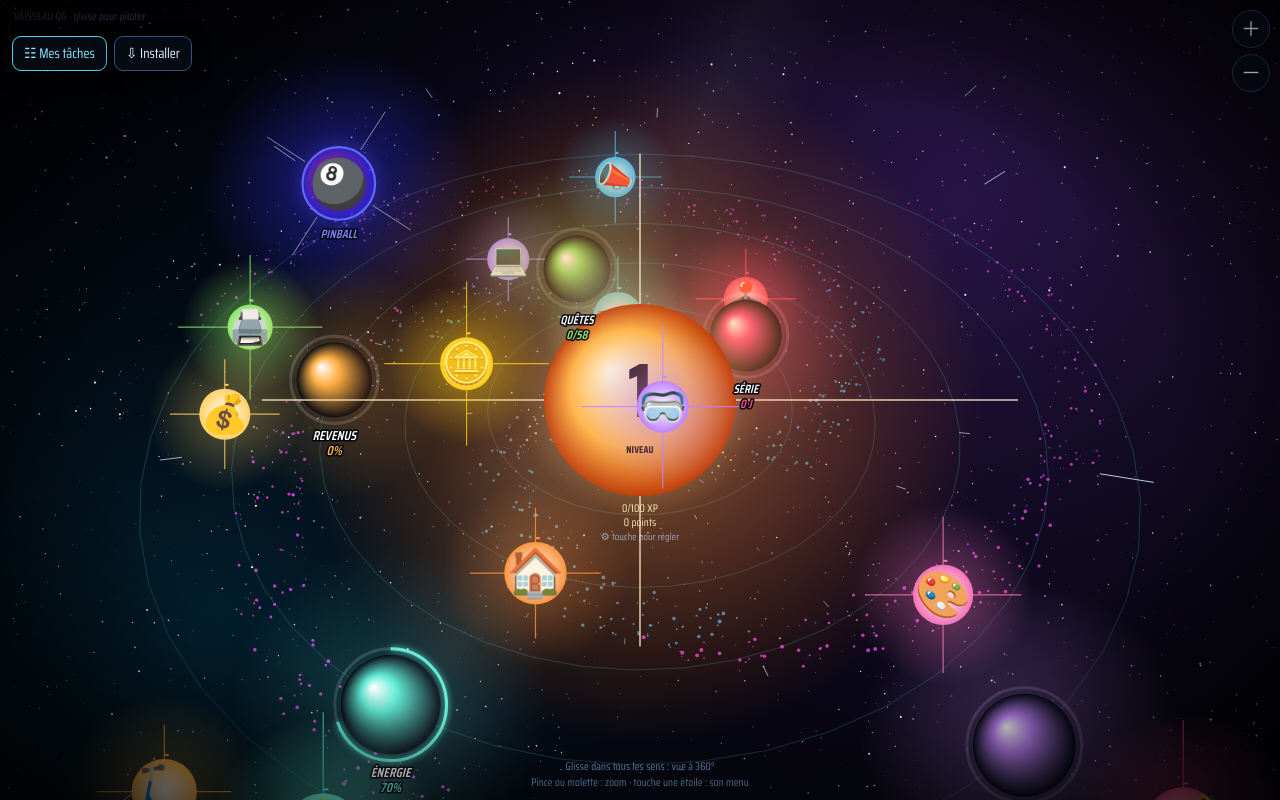
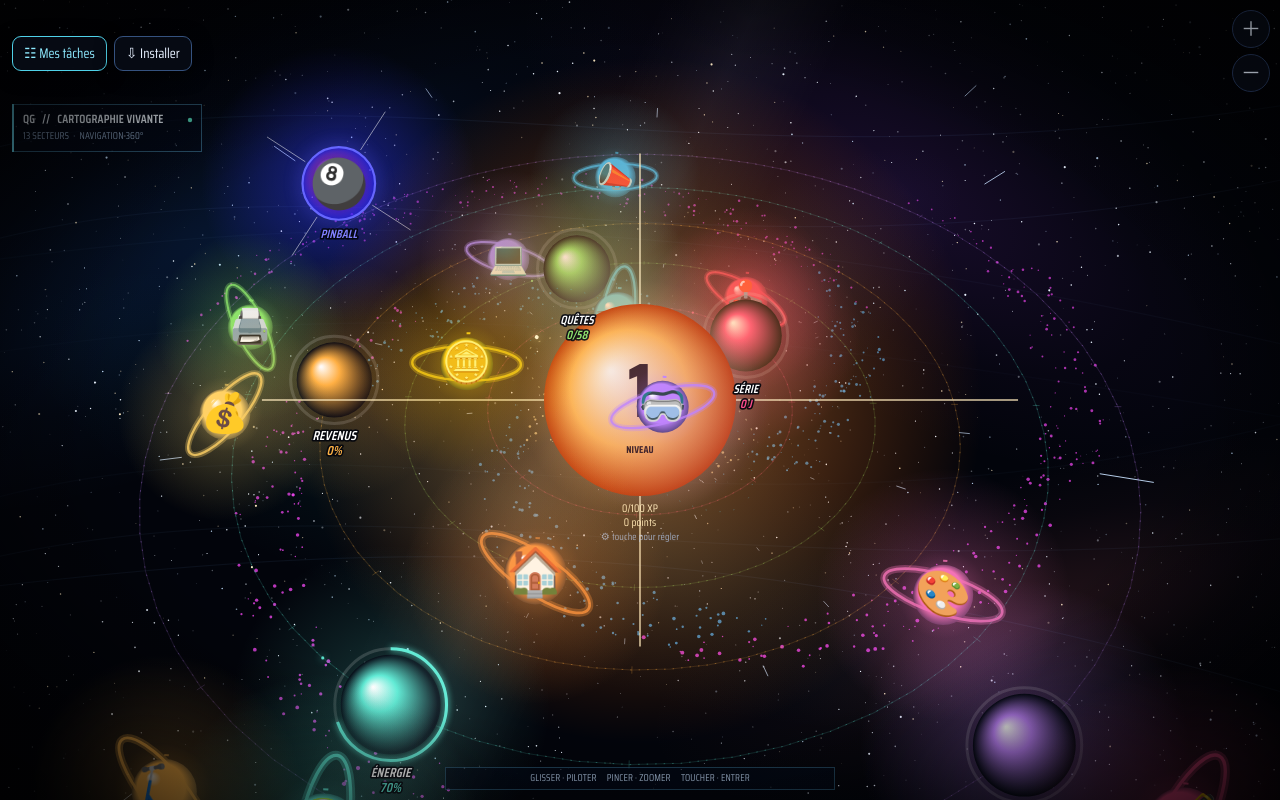
Before and after one commit to CEOMELYXJA/DumbFuckCockpit, a plain HTML site: page index.html in a window 1280 px wide. Drawn offline with Linux system fonts and the light colour scheme; animation ran at ten frames a second.

Commit message:
Refonte visuelle du cockpit spatial

```diff
--- a/index.html
+++ b/index.html
@@ -189,14 +189,32 @@ addEventListener("resize",size);size();
 function P(x,y,z){const cy=Math.cos(gyaw),sy=Math.sin(gyaw),x1=x*cy+z*sy,z1=-x*sy+z*cy,cp=Math.cos(gpit),sp=Math.sin(gpit),y1=y*cp-z1*sp,z2=y*sp+z1*cp,k=650/(650+z2),sc=GW/760;return{x:GW/2+x1*k*sc,y:GH*.5+y1*k*sc,k,z:z2}}
 function gl(){const nq=Z.reduce((a,z)=>a+z.q.length,0),nd=Object.values(S.done.i).filter(Boolean).length,rp=S.goal?S.rev/S.goal:0,zp=Z.reduce((a,z)=>a+prog(z),0)/Z.length;
  return[["Série",S.streak/14,S.streak+" j","#ff4d8d"],["Quêtes",nd/nq,nd+"/"+nq,"#8be36a"],["Revenus",rp,Math.round(rp*100)+"%","#ffb347"],["Énergie",S.en/100,S.en+"%",S.en<35?"#ff4d8d":"#5eead4"],["Orientation",zp,Math.round(zp*100)+"%","#c084fc"]]}
-function satDraw(it,n){const z=it.sat,ga=fcam===z.id?1:1-foc*.92,q=it.q,r=Math.max(7,GW*.02)*q.k,f=.5+.5*Math.sin(performance.now()*.0018+n),sel=fcam===z.id&&zm>1.3;
- const g=c2.createRadialGradient(q.x,q.y,0,q.x,q.y,r*3);g.addColorStop(0,z.c+"aa");g.addColorStop(1,z.c+"00");c2.globalAlpha=(.5+.4*f)*ga;c2.fillStyle=g;c2.beginPath();c2.arc(q.x,q.y,r*3,0,7);c2.fill();c2.globalAlpha=ga;
- const L2=r*(2+f*1.2);c2.strokeStyle=z.c+"cc";c2.lineWidth=1.2;c2.beginPath();c2.moveTo(q.x-L2,q.y);c2.lineTo(q.x+L2,q.y);c2.moveTo(q.x,q.y-L2);c2.lineTo(q.x,q.y+L2);c2.stroke();
- const b=c2.createRadialGradient(q.x,q.y,0,q.x,q.y,r);b.addColorStop(0,"#fff");b.addColorStop(1,z.c);c2.fillStyle=b;c2.beginPath();c2.arc(q.x,q.y,r,0,7);c2.fill();
- c2.lineWidth=2;c2.strokeStyle=z.c;c2.beginPath();c2.arc(q.x,q.y,r+4,-1.5708,-1.5708+6.2832*Math.max(.02,prog(z)));c2.stroke();
- if(sel){c2.strokeStyle="#fff";c2.lineWidth=1.5;c2.beginPath();c2.arc(q.x,q.y,r+9+f*2,0,7);c2.stroke()}
- c2.font=Math.round(r*1.5)+"px 'Saira Condensed',Bahnschrift,'Arial Narrow',sans-serif";c2.fillText(z.i,q.x,q.y+r*.5);
- if(zm>1.35||sel)LB.push([z.n,q.x,q.y+r+17,Math.round(8+2.6*q.k),"#eaf3ff",sel?1:Math.min(1,(zm-1.2)*2)*ga]);c2.globalAlpha=1;hits.push({id:z.id,x:q.x,y:q.y})}
+ const HAZE=[
+  {x:.16,y:.28,rx:.39,ry:.25,a:-.45,c:[28,111,232],p:.2},
+  {x:.39,y:.64,rx:.42,ry:.19,a:.32,c:[24,179,188],p:2.1},
+  {x:.73,y:.25,rx:.34,ry:.26,a:.58,c:[145,57,213],p:4.2},
+  {x:.82,y:.76,rx:.31,ry:.18,a:-.3,c:[191,85,82],p:5.3},
+  {x:.55,y:.42,rx:.22,ry:.13,a:-.7,c:[70,91,186],p:1.4}
+ ];
+ function drawNebula(t){const m=reduce?0:t;c2.save();c2.globalCompositeOperation="screen";
+  HAZE.forEach(n=>{const x=(n.x+Math.sin(m*.000035+n.p)*.024)*GW,y=(n.y+Math.cos(m*.000027+n.p)*.022)*GH,b=.88+.12*Math.sin(m*.00045+n.p);
+    c2.save();c2.translate(x,y);c2.rotate(n.a+Math.sin(m*.000018+n.p)*.035);c2.scale(n.rx*GW,n.ry*GH);
+   const g=c2.createRadialGradient(0,0,0,0,0,1),rgb=n.c.join(",");g.addColorStop(0,"rgba("+rgb+","+(.17*b)+")");g.addColorStop(.28,"rgba("+rgb+","+(.115*b)+")");g.addColorStop(.63,"rgba("+rgb+",.035)");g.addColorStop(1,"rgba("+rgb+",0)");c2.fillStyle=g;c2.fillRect(-1,-1,2,2);c2.restore();
+  });
+  c2.lineWidth=1;
+  for(let i=0;i<7;i++){const y=GH*(.17+i*.105),s=Math.sin(m*.00012+i*1.7),a=.045+.025*Math.sin(m*.00031+i);c2.strokeStyle="rgba(112,170,255,"+a.toFixed(3)+")";c2.beginPath();c2.moveTo(-GW*.05,y+GH*.06*s);c2.bezierCurveTo(GW*.28,y-GH*.12,GW*.55,y+GH*.16*s,GW*1.05,y-GH*.09*s);c2.stroke()}
+  c2.restore();
+ }
+ function satDraw(it,n){const z=it.sat,ga=fcam===z.id?1:1-foc*.92,q=it.q,r=Math.max(7,GW*.02)*q.k,f=reduce?0.5:0.5+0.5*Math.sin(performance.now()*.0018+n),sel=fcam===z.id&&zm>1.3,a=(reduce?0:TT*.00018)+n*.83;
+  c2.save();c2.globalAlpha=ga;
+  const glow=c2.createRadialGradient(q.x,q.y,0,q.x,q.y,r*4.2);glow.addColorStop(0,z.c+"88");glow.addColorStop(.35,z.c+"35");glow.addColorStop(1,z.c+"00");c2.fillStyle=glow;c2.beginPath();c2.arc(q.x,q.y,r*4.2,0,7);c2.fill();
+  c2.save();c2.translate(q.x,q.y);c2.rotate(-.32+n*.29);c2.beginPath();c2.ellipse(0,0,r*2.05,r*.64,0,0,7);c2.strokeStyle=z.c+"55";c2.lineWidth=Math.max(1,r*.24);c2.stroke();c2.restore();
+  const sphere=c2.createRadialGradient(q.x-r*.42,q.y-r*.48,1,q.x+r*.15,q.y+r*.12,r*1.25);sphere.addColorStop(0,"#ffffff");sphere.addColorStop(.16,z.c);sphere.addColorStop(.58,z.c);sphere.addColorStop(1,"#07111f");c2.fillStyle=sphere;c2.beginPath();c2.arc(q.x,q.y,r,0,7);c2.fill();
+  c2.save();c2.translate(q.x,q.y);c2.rotate(-.32+n*.29);c2.beginPath();c2.ellipse(0,0,r*2.05,r*.64,0,0,7);c2.strokeStyle=z.c+"cc";c2.lineWidth=Math.max(.7,r*.09);c2.stroke();c2.restore();
+  c2.globalAlpha=ga*(.55+.45*f);c2.strokeStyle=z.c;c2.lineWidth=2;c2.beginPath();c2.arc(q.x,q.y,r+4,-1.5708,-1.5708+6.2832*Math.max(.02,prog(z)));c2.stroke();
+  if(sel){c2.globalAlpha=1;c2.strokeStyle="#fff";c2.lineWidth=1;c2.setLineDash([2,3]);c2.beginPath();c2.arc(q.x,q.y,r+9+f*2,a,a+5.1);c2.stroke();c2.setLineDash([])}
+  c2.globalAlpha=ga;c2.font=Math.round(r*1.5)+"px 'Saira Condensed',Bahnschrift,'Arial Narrow',sans-serif";c2.textAlign="center";c2.fillStyle="#f5fbff";c2.fillText(z.i,q.x,q.y+r*.48);
+  if(zm>1.35||sel)LB.push([z.n,q.x,q.y+r+17,Math.round(8+2.6*q.k),"#eaf3ff",sel?1:Math.min(1,(zm-1.2)*2)*ga]);hits.push({id:z.id,x:q.x,y:q.y});c2.restore()}
 function questDraw(){const z=Z.find(a=>a.id===fcam);if(!z||zm<1.5||!FP)return;const qa=Math.min(1,(zm-1.5)/.8),n=z.q.length,Rx=Math.min(52,(GW/2-48)/zm),Ry=Rx*.45,ks=Math.min(zm,3.5)/zm;
  c2.save();c2.globalAlpha=qa;c2.textAlign="center";
  z.q.forEach((t,j)=>{const k=z.id+j,done=S.done.i[k],phi=j*Math.PI/n,a=j*2.4+TT*.0006*(1+j*.15)*(j%2?-1:1),ex=Math.cos(a)*Rx,ey=Math.sin(a)*Ry,x=FP.x+ex*Math.cos(phi)-ey*Math.sin(phi),y=FP.y+ex*Math.sin(phi)+ey*Math.cos(phi),f=.5+.5*Math.sin(TT*.0018+j*1.3),r=3.6*ks;
@@ -210,12 +228,18 @@ const SKY=Array.from({length:6500},()=>{const u=Math.random()*2-1,a=Math.random(
 function sky360(t){const cy=Math.cos(gyaw),sy=Math.sin(gyaw),cp=Math.cos(gpit),sp=Math.sin(gpit),k=Math.hypot(GW,GH)/2/1.55,B=[];for(let i=0;i<9;i++)B.push(new Path2D());
  SKY.forEach((p,ix)=>{if(ix>=SN)return;const x1=p.x*cy+p.z*sy,z1=-p.x*sy+p.z*cy,y1=p.y*cp-z1*sp,z2=p.y*sp+z1*cp,m=Math.sqrt(2/(1+z2+1e-6)),X=GW/2+x1*k*m,Y=GH/2+y1*k*m;if(X<-2||X>GW+2||Y<-2||Y>GH+2)return;const b=B[p.ci*3+Math.min(2,Math.floor((.5+.5*Math.sin(t*.0012+p.p))*3))],r=p.s*.6;b.moveTo(X+r,Y);b.arc(X,Y,r,0,6.2832)});
  B.forEach((b,i)=>{c2.globalAlpha=[.35,.65,1][i%3]*(1-foc*.88);c2.fillStyle=SKC[Math.floor(i/3)];c2.fill(b)});c2.globalAlpha=1}
+ function drawOrbitalArchitecture(items,t){const m=reduce?0:t;items.forEach(it=>{if(!it.ro)return;const i=it.i,col=it.d[3],phase=m*.0002*(1.2+i*.035)+i*.91;c2.save();
+  c2.beginPath();for(let k=0;k<=64;k++){const a=k/64*6.2832,q=P(Math.cos(a)*it.ro,0,Math.sin(a)*it.ro);k?c2.lineTo(q.x,q.y):c2.moveTo(q.x,q.y)}
+  c2.strokeStyle=col+"25";c2.lineWidth=1.1;c2.stroke();c2.setLineDash([1.5,7]);c2.lineDashOffset=-m*.012-i*2.5;c2.strokeStyle=col+"77";c2.lineWidth=.8;c2.stroke();c2.setLineDash([]);
+  c2.globalAlpha=.52;c2.strokeStyle=col+"99";c2.lineWidth=.75;for(let k=0;k<8;k++){const a=k*.785398,inner=P(Math.cos(a)*(it.ro-2),0,Math.sin(a)*(it.ro-2)),outer=P(Math.cos(a)*(it.ro+2),0,Math.sin(a)*(it.ro+2));c2.beginPath();c2.moveTo(inner.x,inner.y);c2.lineTo(outer.x,outer.y);c2.stroke()}
+  const q=P(Math.cos(phase)*it.ro,0,Math.sin(phase)*it.ro);c2.globalAlpha=.92;c2.fillStyle=col;c2.shadowColor=col;c2.shadowBlur=reduce?0:7;c2.beginPath();c2.arc(q.x,q.y,1.25*Math.max(.6,q.k),0,7);c2.fill();c2.shadowBlur=0;c2.restore();
+ })}
+ function drawTelemetry(t){c2.save();c2.textAlign="left";c2.textBaseline="middle";c2.fillStyle="rgba(3,10,24,.68)";c2.fillRect(12,104,190,48);c2.strokeStyle="rgba(101,190,234,.42)";c2.lineWidth=1;c2.strokeRect(12.5,104.5,189,47);c2.fillStyle="#67d9f2";c2.fillRect(12,104,2,48);c2.fillStyle="#eff7ff";c2.font="600 12px 'Saira Condensed',Bahnschrift,'Arial Narrow',sans-serif";c2.fillText("QG   //   CARTOGRAPHIE VIVANTE",23,120);c2.fillStyle="rgba(175,205,239,.78)";c2.font="10px 'Saira Condensed',Bahnschrift,'Arial Narrow',sans-serif";c2.fillText("13 SECTEURS  ·  NAVIGATION 360°",23,137);const f=reduce?0.75:0.6+0.4*Math.sin(t*0.003);c2.fillStyle="rgba(96,244,207,"+f.toFixed(2)+")";c2.beginPath();c2.arc(190,120,2.2,0,7);c2.fill();
+  if(zm<1.3){const y=GH-18,label="GLISSER · PILOTER     PINCER · ZOOMER     TOUCHER · ENTRER",w=Math.min(390,GW-24);c2.textAlign="center";c2.fillStyle="rgba(3,10,24,.64)";c2.fillRect((GW-w)/2,y-15,w,23);c2.strokeStyle="rgba(101,190,234,.3)";c2.strokeRect((GW-w)/2+.5,y-14.5,w-1,22);c2.font="10px 'Saira Condensed',Bahnschrift,'Arial Narrow',sans-serif";c2.fillStyle="rgba(197,220,249,.84)";c2.fillText(label,GW/2,y-3)}c2.restore()}
 function gframe(t){TT=t;zm+=(zt-zm)*.07;foc=Math.min(1,Math.max(0,(zm-1.6)/1.2));if(fid!=null)fcam=fid;else if(zm<1.03)fcam=null;const want=popen&&fid!=null;if(want!==S.open||(want&&S.sel!==fid)){S.open=want;if(want)S.sel=fid;R()}
 
  c2.fillStyle="#02040b";c2.fillRect(0,0,GW,GH);
- let g=c2.createRadialGradient(GW*.75,GH*.25,0,GW*.75,GH*.25,GW*.7);g.addColorStop(0,"rgba(130,60,210,.3)");g.addColorStop(1,"rgba(0,0,0,0)");c2.fillStyle=g;c2.fillRect(0,0,GW,GH);
- g=c2.createRadialGradient(GW*.15,GH*.8,0,GW*.15,GH*.8,GW*.5);g.addColorStop(0,"rgba(0,150,200,.2)");g.addColorStop(1,"rgba(0,0,0,0)");c2.fillStyle=g;c2.fillRect(0,0,GW,GH);
- sky360(t);shoot();warp*=.965;const sp=.0009*(1+warp*10);c2.lineWidth=1;
+  drawNebula(t);sky360(t);shoot();warp*=.965;const sp=.0009*(1+warp*10);c2.lineWidth=1;
  WS.forEach(w=>{w.z-=sp;if(w.z<.03){w.z=1;w.x=Math.random()*2-1;w.y=Math.random()*2-1}const k=.1*GW,l=sp*(3+warp*12);c2.strokeStyle="rgba(200,225,255,"+((1-w.z)*(1-foc)).toFixed(2)+")";c2.beginPath();c2.moveTo(GW/2+w.x*k/w.z,GH/2+w.y*k/w.z);c2.lineTo(GW/2+w.x*k/(w.z+l),GH/2+w.y*k/(w.z+l));c2.stroke()});
  GAL.forEach(p=>{const a=p.a+t*.00002*(300/(p.r+50)),q=P(Math.cos(a)*p.r,p.y,Math.sin(a)*p.r);c2.fillStyle="hsla("+p.h+",90%,"+(p.r<70?80:62)+"%,"+((.3+.5*q.k/1.3)*(1-foc*.9)).toFixed(2)+")";c2.beginPath();c2.arc(q.x,q.y,p.s*q.k*.9,0,7);c2.fill()});
  const cen=P(0,0,0),fl=.5+.5*Math.sin(t*.0015),SR=Math.max(34,GW*.075);
@@ -223,12 +247,13 @@ function gframe(t){TT=t;zm+=(zt-zm)*.07;foc=Math.min(1,Math.max(0,(zm-1.6)/1.2))
  const L=gl(),items=L.map((d,i)=>{const ro=90+i*48,a=i*1.26+t*.00012*(1.25-i*.17),wx=Math.cos(a)*ro,wz=Math.sin(a)*ro;return{d,q:P(wx,0,wz),ro,wx,wz,i}});
  hits=[];LB=[];{const ba=t*.00007+2;items.push({bub:1,q:P(Math.cos(ba)*330,0,Math.sin(ba)*330)})}ZG.forEach((ids,i)=>{const pl=items[i];ids.forEach((id,j)=>{const ang=t*.0003*(1+j*.25)+j*2.2+i,rs=66+j*22;items.push({sat:Z.find(z=>z.id===id),q:P(pl.wx+Math.cos(ang)*rs,Math.sin(ang*.8)*rs*.35,pl.wz+Math.sin(ang)*rs)})})});const fs=items.find(x=>x.sat&&x.sat.id===fcam),b=fs?Math.min(1,(zm-1)/1.5):0,b2=fs?Math.min(1,Math.max(0,(zm-2.6)/1.2)):0;if(fs)FP={x:fs.q.x,y:fs.q.y};
  const Cx=GW/2+(fs?(fs.q.x-GW/2)*b:0),Cy=GH/2+(fs?(fs.q.y-GH/2)*b:0),AY=GH/2;cam={x:Cx,y:Cy,ay:AY};
- c2.save();c2.translate(GW/2,AY);c2.scale(zm,zm);c2.translate(-Cx,-Cy);c2.strokeStyle="rgba(79,209,232,"+(.22*(1-foc)).toFixed(3)+")";c2.lineWidth=1;
- items.forEach(it=>{if(!it.ro)return;c2.beginPath();for(let k=0;k<=48;k++){const a=k/48*6.2832,q=P(Math.cos(a)*it.ro,0,Math.sin(a)*it.ro);k?c2.lineTo(q.x,q.y):c2.moveTo(q.x,q.y)}c2.stroke()});
+  c2.save();c2.translate(GW/2,AY);c2.scale(zm,zm);c2.translate(-Cx,-Cy);c2.strokeStyle="rgba(79,209,232,"+(.22*(1-foc)).toFixed(3)+")";c2.lineWidth=1;
+  drawOrbitalArchitecture(items,t);
  items.push({star:1,q:{z:0}});items.sort((a,b)=>b.q.z-a.q.z);
  c2.textAlign="center";
  items.forEach((it,n)=>{FA=(it.sat&&it.sat.id===fcam)?1:1-foc*.92;c2.globalAlpha=FA;
-  if(it.star){const gs=c2.createRadialGradient(cen.x,cen.y,0,cen.x,cen.y,SR*(2.6+fl));gs.addColorStop(0,"rgba(255,230,160,.9)");gs.addColorStop(.35,"rgba(255,150,60,.35)");gs.addColorStop(1,"rgba(255,100,0,0)");c2.fillStyle=gs;c2.beginPath();c2.arc(cen.x,cen.y,SR*(2.6+fl),0,7);c2.fill();
+   if(it.star){const gs=c2.createRadialGradient(cen.x,cen.y,0,cen.x,cen.y,SR*(2.6+fl));gs.addColorStop(0,"rgba(255,230,160,.9)");gs.addColorStop(.35,"rgba(255,150,60,.35)");gs.addColorStop(1,"rgba(255,100,0,0)");c2.fillStyle=gs;c2.beginPath();c2.arc(cen.x,cen.y,SR*(2.6+fl),0,7);c2.fill();
+    c2.save();c2.translate(cen.x,cen.y);c2.rotate((reduce?0:t*.00012));c2.setLineDash([2,9]);c2.lineDashOffset=reduce?0:-t*.008;c2.strokeStyle="rgba(255,220,152,.42)";c2.lineWidth=1.2;c2.beginPath();c2.ellipse(0,0,SR*1.27,SR*.48,-.2,0,7);c2.stroke();c2.setLineDash([1,13]);c2.strokeStyle="rgba(115,226,255,.35)";c2.lineWidth=.8;c2.beginPath();c2.ellipse(0,0,SR*1.53,SR*.62,.18,0,7);c2.stroke();c2.setLineDash([]);const ang=reduce?-.8:t*.0006; c2.fillStyle="#fff5d8";c2.shadowColor="#ffd98c";c2.shadowBlur=reduce?0:8;c2.beginPath();c2.arc(Math.cos(ang)*SR*1.27,Math.sin(ang)*SR*.48,2,0,7);c2.fill();c2.restore();
    c2.strokeStyle="rgba(255,235,190,"+(.25+.4*fl).toFixed(2)+")";c2.lineWidth=2;c2.beginPath();c2.moveTo(cen.x-SR*(2+fl*2),cen.y);c2.lineTo(cen.x+SR*(2+fl*2),cen.y);c2.moveTo(cen.x,cen.y-SR*(1.6+fl),);c2.lineTo(cen.x,cen.y+SR*(1.6+fl));c2.stroke();
    const sb=c2.createRadialGradient(cen.x-SR*.3,cen.y-SR*.3,2,cen.x,cen.y,SR);sb.addColorStop(0,"#fff6d8");sb.addColorStop(.6,"#ffb347");sb.addColorStop(1,"#c2410c");c2.fillStyle=sb;c2.beginPath();c2.arc(cen.x,cen.y,SR,0,7);c2.fill();
    c2.fillStyle="#2a1200";c2.font="bold "+Math.round(SR*.8)+"px 'Saira Condensed',Bahnschrift,'Arial Narrow',sans-serif";c2.fillText(Math.floor(S.xp/100)+1,cen.x,cen.y+SR*.18);c2.font="bold 10px 'Saira Condensed',Bahnschrift,'Arial Narrow',sans-serif";c2.fillText("NIVEAU",cen.x,cen.y+SR*.55);
@@ -241,7 +266,7 @@ function gframe(t){TT=t;zm+=(zt-zm)*.07;foc=Math.min(1,Math.max(0,(zm-1.6)/1.2))
   c2.lineWidth=3;c2.strokeStyle="rgba(255,255,255,.15)";c2.beginPath();c2.arc(q.x,q.y,r+6,0,7);c2.stroke();
   c2.strokeStyle=d[3];c2.shadowColor=d[3];c2.shadowBlur=gd?0:6+8*f;c2.beginPath();c2.arc(q.x,q.y,r+6,-1.5708,-1.5708+6.2832*Math.min(1,Math.max(0,d[1])));c2.stroke();c2.shadowBlur=0;
   LB.push([d[0],q.x,q.y+r+22,Math.round(10+2.6*q.k),"#fff",1-foc*.92],[d[2],q.x,q.y+r+37,Math.round(10+2.6*q.k),d[3],1-foc*.92]);hits.push({pl:it.i,x:q.x,y:q.y,r:r})});
- drawLB();questDraw();c2.restore();c2.textAlign="left";c2.fillStyle="rgba(150,200,255,.7)";c2.font="11px 'Saira Condensed',Bahnschrift,'Arial Narrow',sans-serif";c2.fillText("VAISSEAU QG · glisse pour piloter",14,20);if(zm<1.3){c2.textAlign="center";c2.fillText("Glisse dans tous les sens : vue à 360°",GW/2,GH-30);c2.fillText("Pince ou molette : zoom · touche une étoile : son menu",GW/2,GH-14)}}
+  drawLB();questDraw();c2.restore();drawTelemetry(t)}
 const pts=new Map();
 const SD=["Jours d’affilée avec au moins une quête cochée. Coches-en une chaque jour pour garder ta série.","Quêtes cochées aujourd’hui sur le total. Elles se remettent à zéro chaque jour.","Entre tes revenus du mois et ton objectif.","Ton énergie du jour. Sous 35 %, choisis une journée douce.","Ton cap : la progression moyenne de toutes tes catégories ce mois-ci.","Ton niveau, ton XP et tes points. Tu peux aussi tout remettre à zéro ici."];
 function openSet(k){const sun=k==="sun",i=sun?5:k;$("#stt").textContent=sun?"Le soleil – ton QG":["Série","Quêtes","Revenus","Énergie","Orientation"][i];$("#sdesc").textContent=SD[i];
--- a/service-worker.js
+++ b/service-worker.js
@@ -1,4 +1,4 @@
-const CACHE_NAME = "qg-cockpit-shell-v2";
+const CACHE_NAME = "qg-cockpit-shell-v3";
 const SHELL = ["./", "./index.html", "./manifest.webmanifest", "./tasks.js", "./tasks.css", "./icon.svg"];
 
 self.addEventListener("install", function (event) {
```
